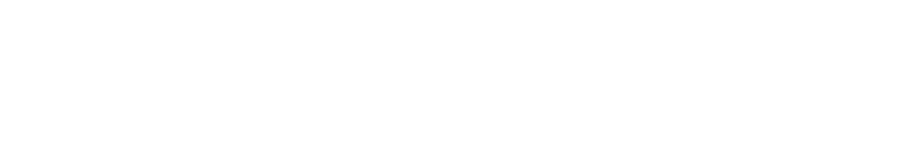
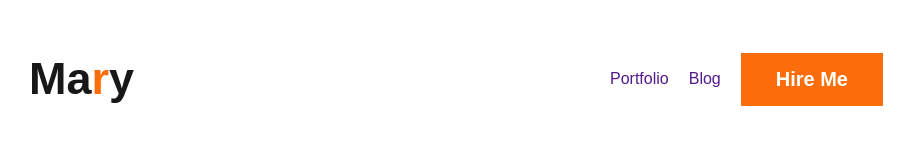
Before and after one commit to farhad-960/my-fortfolio, a plain HTML site: page index.html in a window 1280 px wide. Shown: the whole page, without its empty margins (179-1093 px from the left). Drawn offline with Linux system fonts and the light colour scheme.

Commit message:
nav added

```diff
--- a/index.html
+++ b/index.html
@@ -5,10 +5,40 @@
     <meta charset="UTF-8">
     <meta name="viewport" content="width=device-width, initial-scale=1.0">
     <title>my fortfolio </title>
+    <style>
+        body {
+            text-decoration: none;
+            font-family: sans-serif;
+        }
+    </style>
+    <link rel="stylesheet" href="style/portfolio.css">
 </head>
 
 <body>
+        <header >
+            <nav>
+                <div class="nav">
+                    <h3 class="nav-title">Ma<span class="span">r</span>y</h3>
+                    <ul class="nav-list">
+                        <li><a href="">Portfolio</a></li>
+                        <li><a href="">Blog</a></li>
+                        <li><button class="btn-primary">Hire Me </button></li>
+                    </ul>
+                </div>
 
+
+
+            </nav>
+
+
+        </header>
+
+        <main>
+
+        </main>
+        <footer>
+
+        </footer>
 </body>
 
 </html>
--- /dev/null
+++ b/style/portfolio.css
@@ -0,0 +1,43 @@
+/* shaired item */
+.btn-primary {
+    background:#FD6E0A ;
+    border: none;
+    color: white;
+    font-size: 20px;
+    font-weight: 700;
+    padding: 15px 35px;
+}
+/* shaired item */
+
+/* nav style */
+.nav {
+    display: flex;
+    justify-content: space-between;
+    align-items: center;
+    margin: 0 200px;
+}
+.nav-title {
+    color: #181818;
+    font-size: 45px;
+    font-weight: 800;
+}
+.span {
+    color: #FD6E0A;
+}
+
+.nav-list {
+    list-style: none;
+    display: flex;
+    /* justify-items: center; */
+    align-items: center;
+}
+nav ul li {
+    padding: 0 10px;
+    justify-items: center;
+    align-items: center;
+
+}
+nav ul li a {
+    text-decoration: none;
+
+}
```
